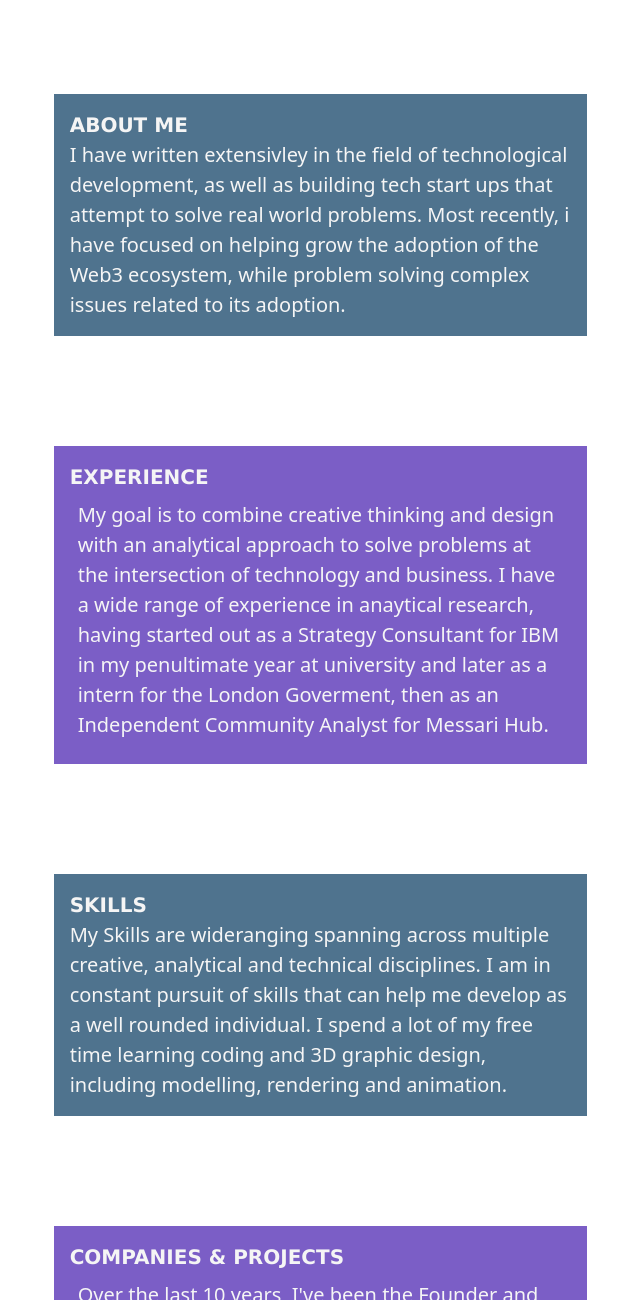
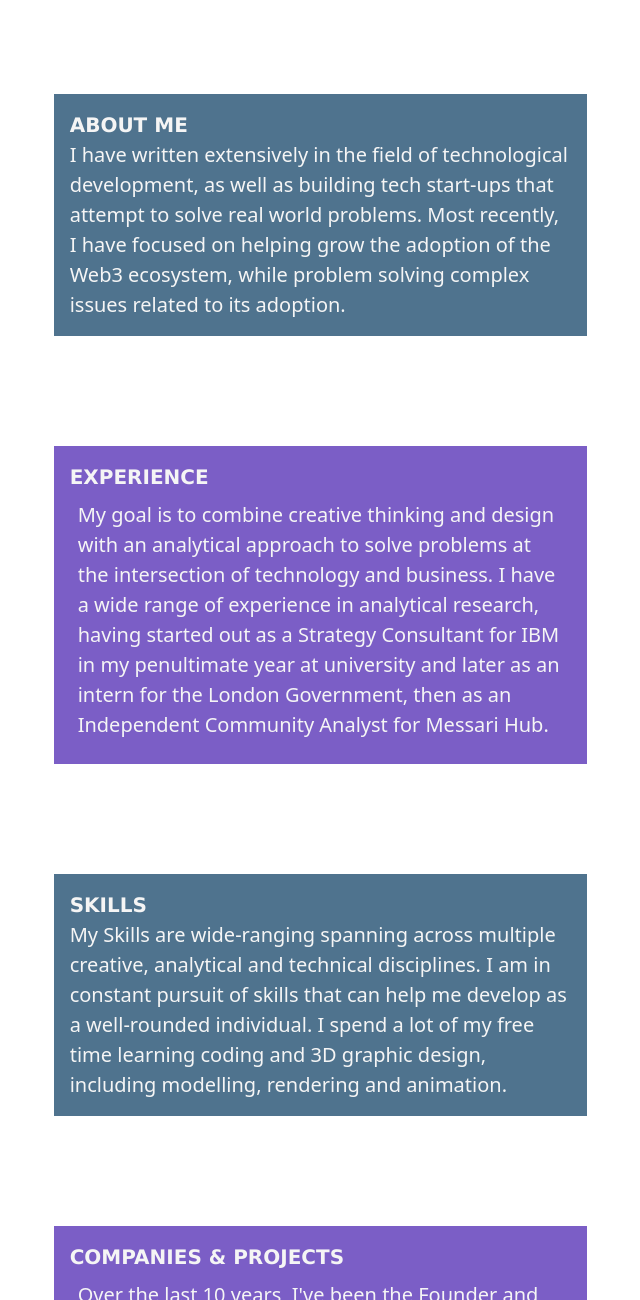
Before and after one commit to Jordan-Banjo/-Jordan-Banjo.github.io, a plain HTML site: page index.html in a window 1280 px wide. Shown: the part 468-1768 px from the top of the page, without its empty margins (53-693 px from the left). Drawn offline with nearby package versions, Linux system fonts and the light colour scheme; a web font is replaced by a local one.

Commit message:
changes made

```diff
--- a/index.html
+++ b/index.html
@@ -22,19 +22,19 @@
     <blockquote>
       <h1> ABOUT ME</h1>
       <p>
-        I have written extensivley in the field of technological development, as well as building tech start ups that attempt to solve real world problems. Most recently, i have focused on helping grow the adoption of the Web3 ecosystem, while problem solving complex issues related to its adoption.
+        I have written extensively in the field of technological development, as well as building tech start-ups that attempt to solve real world problems. Most recently, I have focused on helping grow the adoption of the Web3 ecosystem, while problem solving complex issues related to its adoption.
       </p>
     </blockquote>
 
     <section>
       <h2> EXPERIENCE </h2>
-      <p>My goal is to combine creative thinking and design with an analytical approach to solve problems at the intersection of technology and business. I have a wide range of experience in anaytical research, having started out as a Strategy Consultant for IBM in my penultimate year at university and later as a intern for the London Goverment, then as an Independent Community Analyst for Messari Hub. </p>
+      <p>My goal is to combine creative thinking and design with an analytical approach to solve problems at the intersection of technology and business. I have a wide range of experience in analytical research, having started out as a Strategy Consultant for IBM in my penultimate year at university and later as an intern for the London Government, then as an Independent Community Analyst for Messari Hub. </p>
 
     </section>
 
     <blockquote>
       <h3> SKILLS</h3>
-      <p> My Skills are wideranging spanning across multiple creative, analytical and technical disciplines. I am in constant pursuit of skills that can help me develop as a well rounded individual. I spend a lot of my free time learning coding and 3D graphic design, including modelling, rendering and animation. </p>
+      <p> My Skills are wide-ranging spanning across multiple creative, analytical and technical disciplines. I am in constant pursuit of skills that can help me develop as a well-rounded individual. I spend a lot of my free time learning coding and 3D graphic design, including modelling, rendering and animation. </p>
 
     </blockquote>
 
```
